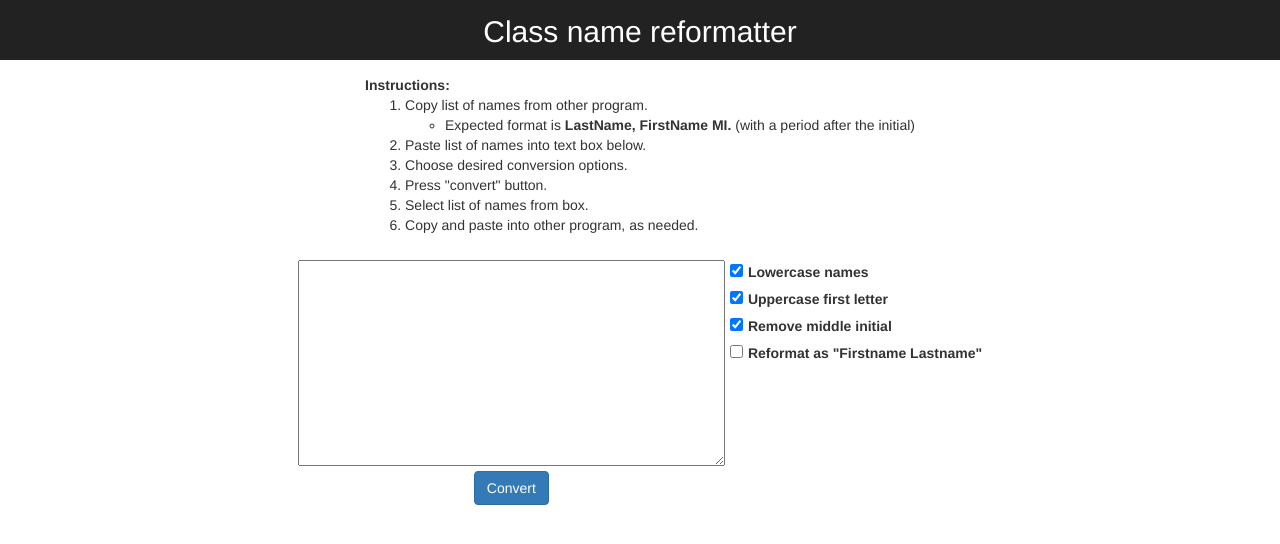
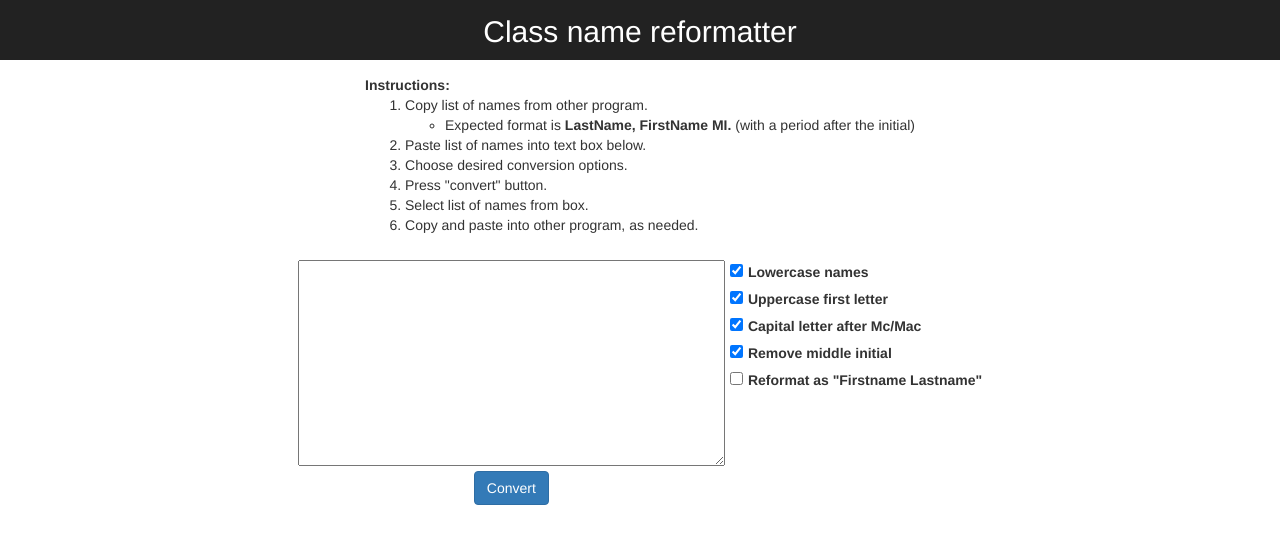
Before and after one commit to thomasoniii/class-reformatter, a React (Create React App) app: page / in a window 1280 px wide. Shown: the top 544 px of the page. Built offline with nearby package versions, Linux system fonts and the light colour scheme.

Commit message:
added Ma?c capitalization

```diff
--- a/src/App.js
+++ b/src/App.js
@@ -9,6 +9,7 @@ class App extends Component {
   state = {
     lowercase_names : true,
     uppercase_first : true,
+    capitalize_mc   : true,
     remove_mi       : true,
     reverse_name    : false,
     list            : '',
@@ -31,6 +32,10 @@ class App extends Component {
       if (this.state.uppercase_first) {
         k = k.replace(/\w/,    (m) => { return m.toUpperCase() });
         k = k.replace(/\W\w/g, (m) => { return m.toUpperCase() });
+      }
+
+      if (this.state.lowercase_names && this.state.uppercase_first && this.state.capitalize_mc) {
+        k = k.replace(/^(Ma?c)(.)/, (m, prefix, letter) => { return prefix + letter.toUpperCase() });
       }
 
       if (this.state.remove_mi) {
@@ -94,6 +99,10 @@ class App extends Component {
               <label htmlFor='uppercase_first'>Uppercase first letter</label>
             </div>
             <div>
+              <input type = 'checkbox' id='capitalize_mc' checked={this.state.capitalize_mc} onChange={() => this.toggle('capitalize_mc')} />
+              <label htmlFor='capitalize_mc'>Capital letter after Mc/Mac</label>
+            </div>
+            <div>
               <input type = 'checkbox' id='remove_mi' checked={this.state.remove_mi} onChange={() => this.toggle('remove_mi')} />
               <label htmlFor='remove_mi'>Remove middle initial</label>
             </div>
```
Also changed, not shown: package.json (+6 -4 lines).
